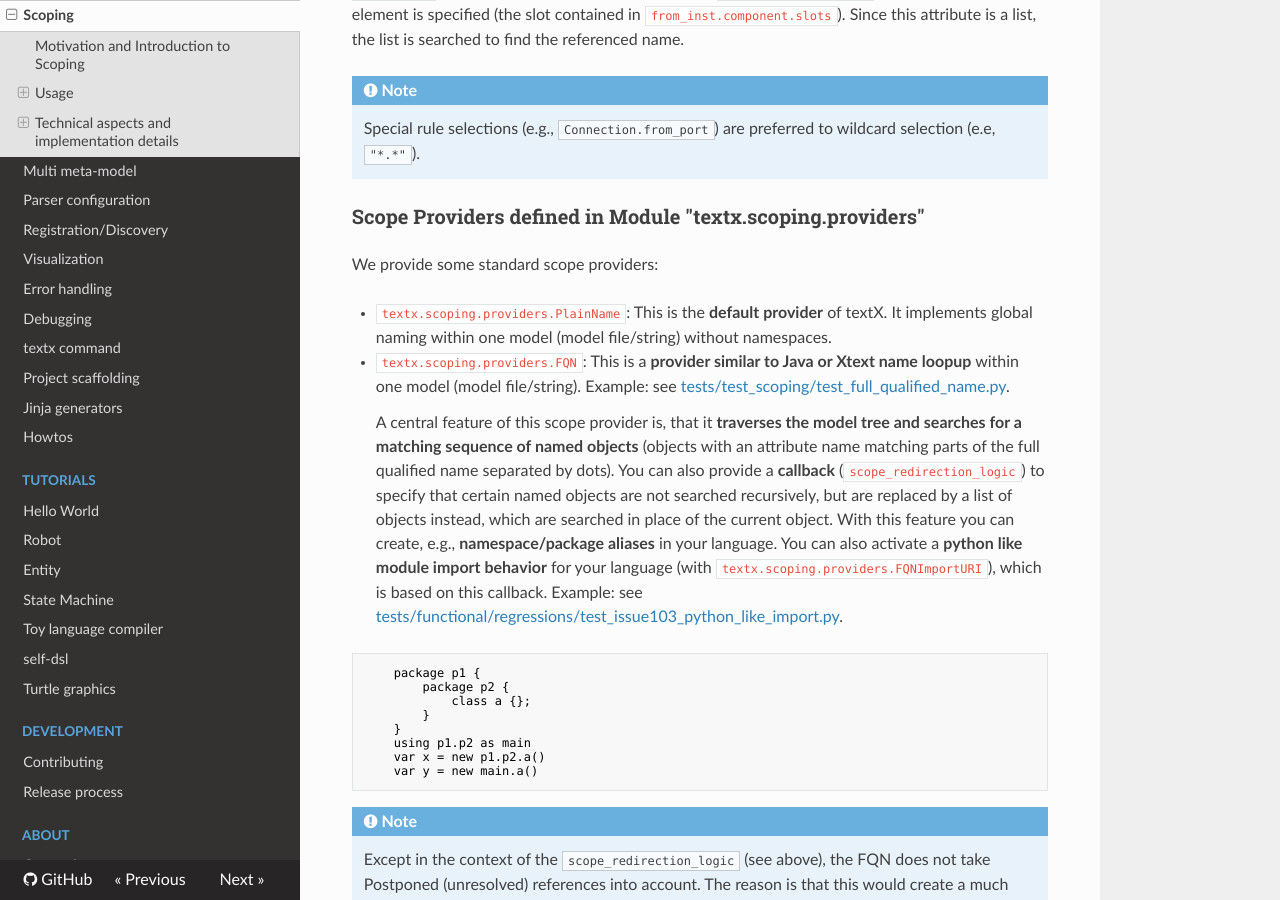
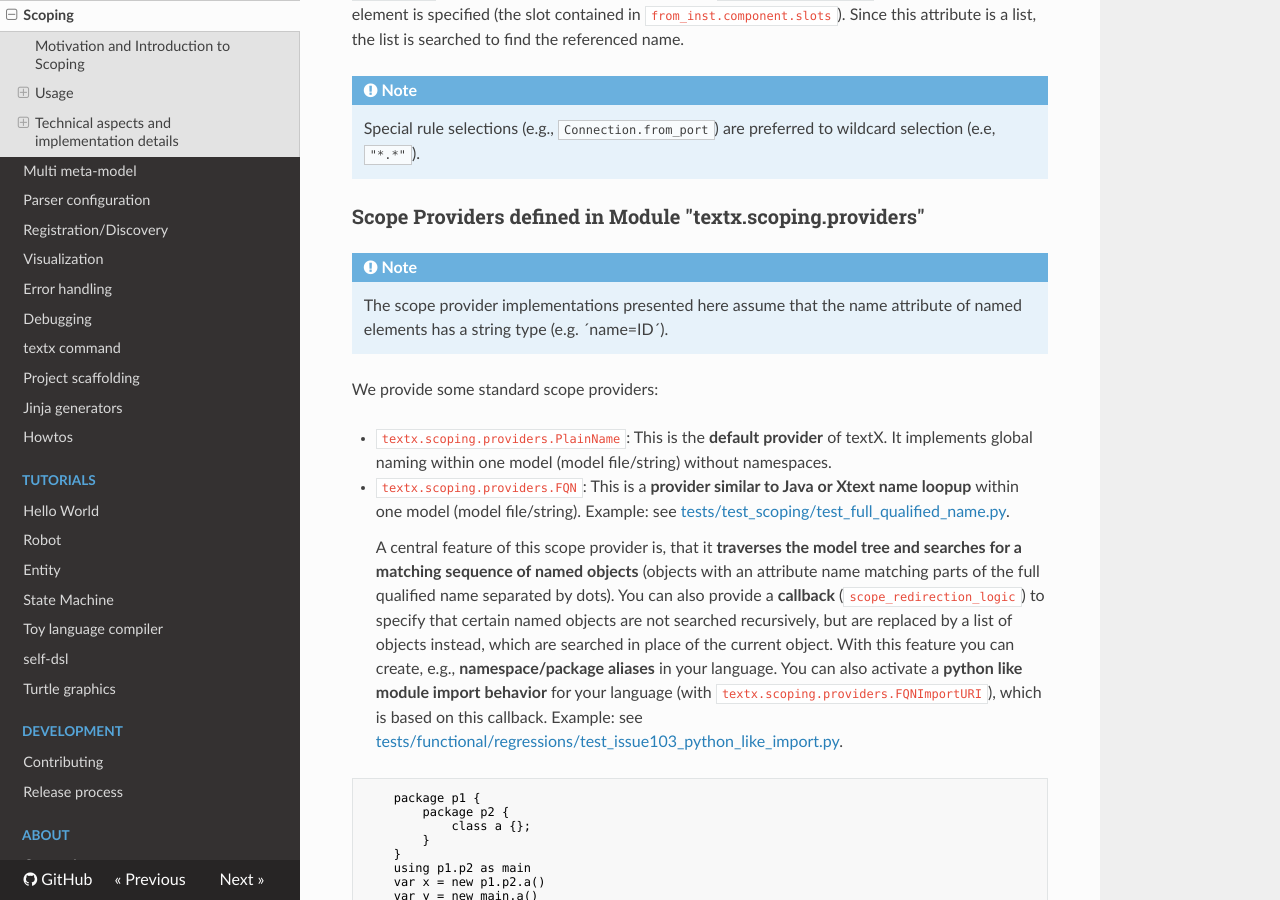
Before and after one commit to textX/textX, an MkDocs documentation site: the page built from docs/scoping.md, in a window 1280 px wide and 900 px high, scrolled down 1594 px. Built offline with MkDocs 1.6.1, drawn with Linux system fonts in a browser that asks for light colours; nearby versions of some CDN libraries; comment, search, counter and statistics services are not loaded.

Commit message:
added docu concerning the type of a name attribute.

```diff
--- a/docs/scoping.md
+++ b/docs/scoping.md
@@ -86,8 +86,12 @@ attribute is a list, the list is searched to find the referenced name.
     Special rule selections (e.g., `Connection.from_port`) are preferred
     to wildcard selection (e.e, `"*.*"`).
 
+### Scope Providers defined in Module "textx.scoping.providers"
 
-### Scope Providers defined in Module "textx.scoping.providers"
+!!! note
+    The scope provider implementations presented here
+    assume that the name attribute of named elements
+    has a string type (e.g. ´name=ID´).
 
 We provide some standard scope providers:
 
```
